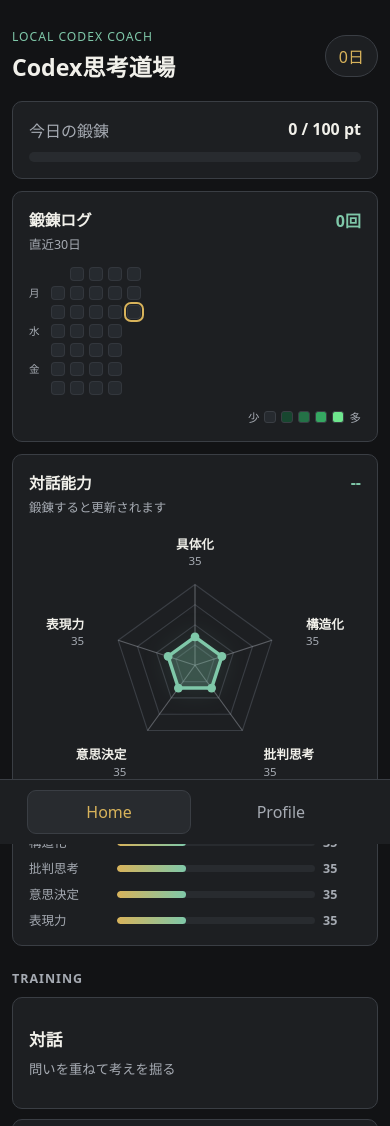
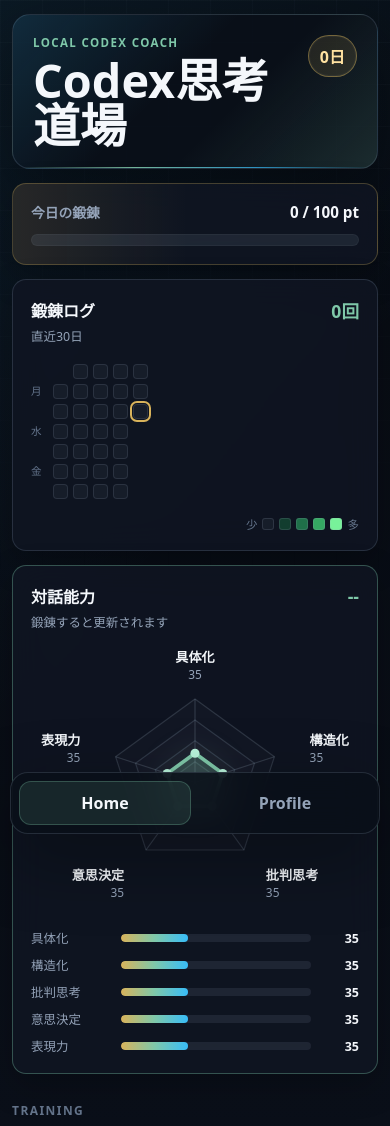
Before and after one commit to ayatemp/codex-thinking-dojo, a website: page public/index.html in a window 390 px wide. Shown: the top 1126 px of the page. Drawn offline with Linux system fonts and the light colour scheme.

Commit message:
Polish app visual design

```diff
--- a/public/styles.css
+++ b/public/styles.css
@@ -1,119 +1,194 @@
 :root {
   color-scheme: dark;
-  --bg: #121315;
-  --panel: #1d1f22;
-  --panel-2: #282b2f;
-  --line: #3a3e44;
-  --text: #f1f0ea;
-  --muted: #a6abb3;
-  --accent: #d8b35b;
-  --accent-2: #7fc8a9;
+  --bg: #070b12;
+  --bg-soft: #0c111c;
+  --panel: rgba(16, 22, 34, 0.86);
+  --panel-solid: #101622;
+  --panel-2: #151d2b;
+  --panel-3: #1b2636;
+  --line: rgba(157, 176, 205, 0.18);
+  --line-strong: rgba(127, 200, 169, 0.35);
+  --text: #f4f7fb;
+  --muted: #94a3b8;
+  --faint: #64748b;
+  --accent: #7fc8a9;
+  --accent-2: #38bdf8;
+  --accent-3: #d8b35b;
   --danger: #ef8b7d;
-  --heat-0: #262a2f;
-  --heat-1: #17462f;
-  --heat-2: #247247;
+  --heat-0: #161d29;
+  --heat-1: #123d2f;
+  --heat-2: #1f7049;
   --heat-3: #35a862;
-  --heat-4: #6ee68e;
-  --radius: 10px;
+  --heat-4: #78f29a;
+  --radius: 14px;
+  --shadow: 0 24px 70px rgba(0, 0, 0, 0.34);
 }
 
 * { box-sizing: border-box; }
 html, body { min-height: 100%; }
 body {
   margin: 0;
-  background: var(--bg);
+  background:
+    linear-gradient(135deg, rgba(56, 189, 248, 0.08), transparent 28%),
+    linear-gradient(315deg, rgba(127, 200, 169, 0.08), transparent 30%),
+    linear-gradient(180deg, #070b12 0%, #0a0f19 52%, #06080d 100%);
   color: var(--text);
   font-family: ui-sans-serif, system-ui, -apple-system, BlinkMacSystemFont, "Hiragino Sans", "Yu Gothic", sans-serif;
+  letter-spacing: 0;
+}
+body::before {
+  content: "";
+  position: fixed;
+  inset: 0;
+  pointer-events: none;
+  background-image:
+    linear-gradient(rgba(148, 163, 184, 0.045) 1px, transparent 1px),
+    linear-gradient(90deg, rgba(148, 163, 184, 0.035) 1px, transparent 1px);
+  background-size: 42px 42px;
+  mask-image: linear-gradient(180deg, rgba(0, 0, 0, 0.9), transparent 72%);
 }
 button, textarea, input, select { font: inherit; }
 button { cursor: pointer; }
 
 .app {
-  width: min(920px, 100%);
+  width: min(1160px, 100%);
   margin: 0 auto;
-  padding: 18px 16px 86px;
+  padding: 28px 18px 96px;
 }
 .screen { display: none; }
 .screen.active { display: block; }
 
-.topbar, .chatbar {
+.topbar {
+  position: relative;
   display: flex;
+  align-items: flex-start;
+  justify-content: space-between;
+  gap: 18px;
+  min-height: 170px;
+  padding: 26px;
+  margin-bottom: 14px;
+  overflow: hidden;
+  border: 1px solid var(--line);
+  border-radius: 22px;
+  background:
+    linear-gradient(135deg, rgba(56, 189, 248, 0.16), transparent 44%),
+    linear-gradient(315deg, rgba(127, 200, 169, 0.16), transparent 40%),
+    rgba(10, 15, 25, 0.88);
+  box-shadow: var(--shadow);
+}
+.topbar::after {
+  content: "";
+  position: absolute;
+  left: 0;
+  right: 0;
+  bottom: 0;
+  height: 1px;
+  background: linear-gradient(90deg, transparent, rgba(127, 200, 169, 0.9), rgba(56, 189, 248, 0.75), transparent);
+}
+.topbar.compact {
+  min-height: auto;
   align-items: center;
-  justify-content: space-between;
-  gap: 16px;
-  padding: 10px 0 18px;
 }
-.topbar.compact { justify-content: flex-start; }
 .eyebrow {
-  margin: 0 0 4px;
-  color: var(--accent-2);
-  font-size: 0.76rem;
-  letter-spacing: 0.08em;
+  margin: 0 0 8px;
+  color: var(--accent);
+  font-size: 0.72rem;
+  font-weight: 800;
+  letter-spacing: 0.12em;
   text-transform: uppercase;
 }
-h1 { margin: 0; font-size: clamp(1.45rem, 3vw, 2rem); letter-spacing: 0; }
+h1 {
+  margin: 0;
+  font-size: clamp(2rem, 5vw, 4.2rem);
+  line-height: 0.96;
+  letter-spacing: 0;
+}
 .streak {
-  border: 1px solid var(--line);
+  min-width: 92px;
+  border: 1px solid rgba(216, 179, 91, 0.45);
   border-radius: 999px;
-  padding: 8px 13px;
-  color: var(--accent);
-  background: var(--panel);
+  padding: 10px 14px;
+  color: #ffe2a1;
+  background: rgba(216, 179, 91, 0.12);
+  text-align: center;
+  font-weight: 800;
   white-space: nowrap;
+  box-shadow: inset 0 0 0 1px rgba(255, 255, 255, 0.04);
 }
 
 .daily, .history, .settings, .insight-panel {
-  background: var(--panel);
   border: 1px solid var(--line);
   border-radius: var(--radius);
-  padding: 16px;
+  background: var(--panel);
+  box-shadow: 0 12px 34px rgba(0, 0, 0, 0.22);
+  backdrop-filter: blur(16px);
+}
+.daily {
+  display: grid;
+  gap: 12px;
+  padding: 18px;
+  border-color: rgba(216, 179, 91, 0.28);
+  background:
+    linear-gradient(90deg, rgba(216, 179, 91, 0.12), transparent 48%),
+    var(--panel);
 }
 .daily-head {
   display: flex;
   justify-content: space-between;
   gap: 12px;
-  margin-bottom: 10px;
   color: var(--muted);
+  font-size: 0.86rem;
+  font-weight: 700;
 }
-.daily-head strong { color: var(--text); }
+.daily-head strong {
+  color: var(--text);
+  font-size: 0.95rem;
+}
 .meter {
-  height: 10px;
+  height: 12px;
   border-radius: 999px;
   overflow: hidden;
-  background: var(--panel-2);
+  background: rgba(148, 163, 184, 0.12);
+  box-shadow: inset 0 0 0 1px rgba(255, 255, 255, 0.04);
 }
 .meter span {
   display: block;
   width: 0;
   height: 100%;
   border-radius: inherit;
-  background: linear-gradient(90deg, var(--accent), var(--accent-2));
+  background: linear-gradient(90deg, var(--accent-3), var(--accent), var(--accent-2));
   transition: width 0.35s ease;
 }
 
 .insights-grid {
   display: grid;
-  grid-template-columns: minmax(0, 1fr) minmax(320px, 0.8fr);
-  gap: 12px;
-  margin-top: 12px;
+  grid-template-columns: minmax(0, 1.12fr) minmax(360px, 0.88fr);
+  gap: 14px;
+  margin-top: 14px;
+}
+.insight-panel {
+  padding: 18px;
 }
 .panel-head {
   display: flex;
   align-items: flex-start;
   justify-content: space-between;
   gap: 12px;
-  margin-bottom: 14px;
+  margin-bottom: 16px;
 }
 .panel-head h2 {
   margin: 0;
-  font-size: 0.98rem;
+  font-size: 1rem;
+  letter-spacing: 0;
 }
 .panel-head p {
-  margin: 4px 0 0;
+  margin: 5px 0 0;
   color: var(--muted);
   font-size: 0.78rem;
 }
 .panel-head strong {
-  color: var(--accent-2);
+  color: var(--accent);
+  font-size: 1.1rem;
   white-space: nowrap;
 }
 .heatmap-wrap {
@@ -122,37 +197,35 @@ h1 { margin: 0; font-size: clamp(1.45rem, 3vw, 2rem); letter-spacing: 0; }
   gap: 8px;
   align-items: start;
   overflow-x: auto;
-  padding-bottom: 2px;
+  padding: 3px 0;
 }
 .heat-weekdays {
   display: grid;
-  grid-template-rows: repeat(7, 14px);
+  grid-template-rows: repeat(7, 15px);
   gap: 5px;
-  color: var(--muted);
+  color: var(--faint);
   font-size: 0.66rem;
-  line-height: 14px;
+  line-height: 15px;
   min-width: 14px;
 }
 .heatmap {
   display: grid;
-  grid-template-rows: repeat(7, 14px);
+  grid-template-rows: repeat(7, 15px);
   grid-auto-flow: column;
-  grid-auto-columns: 14px;
+  grid-auto-columns: 15px;
   gap: 5px;
   width: max-content;
 }
 .heat-cell {
-  width: 14px;
-  height: 14px;
-  border: 1px solid color-mix(in srgb, var(--line) 70%, transparent);
+  width: 15px;
+  height: 15px;
+  border: 1px solid rgba(148, 163, 184, 0.16);
   border-radius: 4px;
   background: var(--heat-0);
 }
-.heat-cell.empty {
-  visibility: hidden;
-}
+.heat-cell.empty { visibility: hidden; }
 .heat-cell.today {
-  outline: 2px solid var(--accent);
+  outline: 2px solid var(--accent-3);
   outline-offset: 1px;
 }
 .level-0 { background: var(--heat-0); }
@@ -165,52 +238,53 @@ h1 { margin: 0; font-size: clamp(1.45rem, 3vw, 2rem); letter-spacing: 0; }
   align-items: center;
   justify-content: flex-end;
   gap: 5px;
-  margin-top: 12px;
-  color: var(--muted);
+  margin-top: 14px;
+  color: var(--faint);
   font-size: 0.72rem;
 }
 .heatmap-legend i {
   width: 12px;
   height: 12px;
+  border: 1px solid rgba(148, 163, 184, 0.18);
   border-radius: 3px;
-  border: 1px solid var(--line);
 }
+
 .ability-panel {
   display: grid;
   gap: 6px;
+  border-color: var(--line-strong);
 }
 .radar-wrap {
   display: grid;
   place-items: center;
-  min-height: 210px;
+  min-height: 214px;
+  margin-top: -4px;
 }
 #ability-radar {
-  width: min(100%, 300px);
+  width: min(100%, 310px);
   height: auto;
   overflow: visible;
 }
 .radar-grid {
-  fill: none;
-  stroke: var(--line);
+  fill: rgba(148, 163, 184, 0.025);
+  stroke: rgba(148, 163, 184, 0.22);
   stroke-width: 1;
 }
 .radar-axis {
-  stroke: color-mix(in srgb, var(--muted) 45%, transparent);
+  stroke: rgba(148, 163, 184, 0.24);
   stroke-width: 1;
 }
 .radar-shape {
-  fill: color-mix(in srgb, var(--accent-2) 26%, transparent);
-  stroke: var(--accent-2);
+  fill: rgba(127, 200, 169, 0.22);
+  stroke: var(--accent);
   stroke-width: 3;
-  filter: drop-shadow(0 0 10px rgba(127, 200, 169, 0.25));
+  filter: drop-shadow(0 0 12px rgba(127, 200, 169, 0.28));
 }
-.radar-dot {
-  fill: var(--accent-2);
-}
+.radar-dot { fill: #b9f5dc; }
 .radar-label {
   fill: var(--text);
   font-size: 11px;
-  font-weight: 700;
+  font-weight: 800;
 }
 .radar-value {
   fill: var(--muted);
@@ -218,78 +292,119 @@ h1 { margin: 0; font-size: clamp(1.45rem, 3vw, 2rem); letter-spacing: 0; }
 }
 .ability-list {
   display: grid;
-  gap: 8px;
+  gap: 9px;
 }
 .ability-row {
   display: grid;
   grid-template-columns: 80px 1fr 38px;
   align-items: center;
-  gap: 8px;
+  gap: 10px;
   color: var(--muted);
   font-size: 0.78rem;
 }
+.ability-row strong {
+  color: var(--text);
+  text-align: right;
+}
 .ability-bar {
-  height: 7px;
+  height: 8px;
   border-radius: 999px;
   overflow: hidden;
-  background: var(--panel-2);
+  background: rgba(148, 163, 184, 0.12);
 }
 .ability-bar span {
   display: block;
   height: 100%;
   border-radius: inherit;
-  background: linear-gradient(90deg, var(--accent), var(--accent-2));
+  background: linear-gradient(90deg, var(--accent-3), var(--accent), var(--accent-2));
 }
 
 .section-title {
-  margin: 24px 0 10px;
-  color: var(--muted);
-  font-size: 0.78rem;
+  margin: 28px 0 12px;
+  color: var(--faint);
+  font-size: 0.75rem;
+  font-weight: 900;
   text-transform: uppercase;
-  letter-spacing: 0.08em;
+  letter-spacing: 0.12em;
 }
 .mode-grid {
   display: grid;
-  grid-template-columns: repeat(2, minmax(0, 1fr));
-  gap: 10px;
+  grid-template-columns: repeat(4, minmax(0, 1fr));
+  gap: 12px;
 }
 .mode-card {
-  min-height: 112px;
+  position: relative;
+  min-height: 156px;
+  overflow: hidden;
   border: 1px solid var(--line);
-  border-radius: var(--radius);
-  padding: 16px;
+  border-radius: 16px;
+  padding: 58px 17px 17px;
   color: var(--text);
-  background: var(--panel);
+  background:
+    linear-gradient(180deg, rgba(255, 255, 255, 0.045), transparent 52%),
+    var(--panel-solid);
   text-align: left;
-  transition: border-color 0.15s ease, background 0.15s ease, transform 0.15s ease;
+  transition: border-color 0.18s ease, transform 0.18s ease, background 0.18s ease;
+}
+.mode-card::before {
+  content: "";
+  position: absolute;
+  top: 17px;
+  left: 17px;
+  width: 28px;
+  height: 28px;
+  border-radius: 9px;
+  background: linear-gradient(135deg, var(--accent), var(--accent-2));
+  box-shadow: 0 0 22px rgba(56, 189, 248, 0.18);
+}
+.mode-card::after {
+  content: "";
+  position: absolute;
+  top: 28px;
+  left: 25px;
+  width: 12px;
+  height: 6px;
+  border: solid #06101a;
+  border-width: 0 0 3px 3px;
+  transform: rotate(-45deg);
 }
 .mode-card:hover {
-  border-color: var(--accent);
-  background: var(--panel-2);
-  transform: translateY(-1px);
+  border-color: rgba(127, 200, 169, 0.65);
+  background:
+    linear-gradient(180deg, rgba(127, 200, 169, 0.12), transparent 58%),
+    var(--panel-solid);
+  transform: translateY(-2px);
 }
 .mode-card span {
   display: block;
   margin-bottom: 8px;
-  font-size: 1.05rem;
-  font-weight: 700;
+  font-size: 1.06rem;
+  font-weight: 850;
 }
 .mode-card small {
   display: block;
   color: var(--muted);
   line-height: 1.55;
 }
-.mode-card.wide { grid-column: 1 / -1; min-height: 88px; }
+.mode-card.wide {
+  grid-column: span 2;
+  min-height: 156px;
+}
+.mode-card[data-mode="counter"]::before { background: linear-gradient(135deg, #d8b35b, #ef8b7d); }
+.mode-card[data-mode="decision"]::before { background: linear-gradient(135deg, #7fc8a9, #78f29a); }
+.mode-card[data-mode="output"]::before { background: linear-gradient(135deg, #38bdf8, #7c8cff); }
+.mode-card[data-mode="news"]::before { background: linear-gradient(135deg, #d8b35b, #7fc8a9); }
 
 .history {
-  min-height: 84px;
+  min-height: 88px;
+  padding: 8px 16px;
   color: var(--muted);
 }
 .history-item {
   display: flex;
   justify-content: space-between;
   gap: 12px;
-  padding: 10px 0;
+  padding: 12px 0;
   border-bottom: 1px solid var(--line);
 }
 .history-item:last-child { border-bottom: 0; }
@@ -299,10 +414,18 @@ h1 { margin: 0; font-size: clamp(1.45rem, 3vw, 2rem); letter-spacing: 0; }
   position: sticky;
   top: 0;
   z-index: 5;
-  background: color-mix(in srgb, var(--bg) 92%, transparent);
-  backdrop-filter: blur(12px);
+  display: grid;
+  grid-template-columns: auto 1fr auto;
+  align-items: center;
+  gap: 14px;
+  padding: 14px 0 18px;
+  background: rgba(7, 11, 18, 0.86);
+  backdrop-filter: blur(14px);
 }
-.chatbar h1 { font-size: 1.05rem; }
+.chatbar h1 {
+  margin: 0;
+  font-size: 1.08rem;
+}
 .chatbar p {
   margin: 3px 0 0;
   color: var(--muted);
@@ -310,10 +433,10 @@ h1 { margin: 0; font-size: clamp(1.45rem, 3vw, 2rem); letter-spacing: 0; }
 }
 .ghost {
   border: 1px solid var(--line);
-  border-radius: 8px;
-  padding: 8px 12px;
+  border-radius: 10px;
+  padding: 9px 12px;
   color: var(--text);
-  background: var(--panel);
+  background: rgba(16, 22, 34, 0.92);
 }
 .ghost:hover { border-color: var(--accent); }
 .hidden { display: none; }
@@ -323,53 +446,54 @@ h1 { margin: 0; font-size: clamp(1.45rem, 3vw, 2rem); letter-spacing: 0; }
   flex-direction: column;
   gap: 12px;
   min-height: calc(100vh - 210px);
-  padding-bottom: 90px;
+  padding-bottom: 96px;
 }
 .msg {
   max-width: min(720px, 88%);
-  border-radius: 16px;
-  padding: 12px 14px;
+  border-radius: 18px;
+  padding: 13px 15px;
   line-height: 1.75;
   white-space: pre-wrap;
   word-break: break-word;
 }
 .msg.user {
   align-self: flex-end;
-  color: #16140c;
-  background: var(--accent);
-  border-bottom-right-radius: 5px;
+  color: #06101a;
+  background: linear-gradient(135deg, #d8b35b, #7fc8a9);
+  border-bottom-right-radius: 6px;
+  font-weight: 650;
 }
 .msg.assistant {
   align-self: flex-start;
   border: 1px solid var(--line);
-  background: var(--panel);
-  border-bottom-left-radius: 5px;
+  background: rgba(16, 22, 34, 0.94);
+  border-bottom-left-radius: 6px;
+  box-shadow: 0 12px 34px rgba(0, 0, 0, 0.18);
 }
 .msg.note {
   align-self: center;
   max-width: 100%;
   color: var(--muted);
-  background: transparent;
-  border: 1px dashed var(--line);
+  background: rgba(16, 22, 34, 0.55);
+  border: 1px dashed rgba(148, 163, 184, 0.28);
 }
-.msg.loading {
-  color: var(--muted);
-}
+.msg.loading { color: var(--muted); }
 
 .composer {
   position: fixed;
   left: 50%;
-  bottom: 16px;
-  width: min(920px, calc(100% - 32px));
+  bottom: 18px;
+  width: min(920px, calc(100% - 36px));
   transform: translateX(-50%);
   display: grid;
   grid-template-columns: 1fr auto;
   gap: 10px;
   padding: 10px;
-  border: 1px solid var(--line);
-  border-radius: 14px;
-  background: color-mix(in srgb, var(--panel) 94%, transparent);
-  backdrop-filter: blur(12px);
+  border: 1px solid rgba(127, 200, 169, 0.24);
+  border-radius: 18px;
+  background: rgba(10, 15, 25, 0.88);
+  box-shadow: var(--shadow);
+  backdrop-filter: blur(18px);
 }
 .composer textarea {
   width: 100%;
@@ -377,75 +501,88 @@ h1 { margin: 0; font-size: clamp(1.45rem, 3vw, 2rem); letter-spacing: 0; }
   resize: none;
   border: 0;
   outline: 0;
-  padding: 10px;
+  padding: 11px 12px;
   color: var(--text);
   background: transparent;
 }
 .composer button, .settings button {
   border: 0;
-  border-radius: 9px;
-  padding: 10px 16px;
-  color: #16140c;
-  background: var(--accent);
-  font-weight: 700;
+  border-radius: 12px;
+  padding: 10px 17px;
+  color: #06101a;
+  background: linear-gradient(135deg, var(--accent-3), var(--accent));
+  font-weight: 850;
 }
-.composer button:disabled { opacity: 0.55; cursor: wait; }
+.composer button:disabled {
+  opacity: 0.55;
+  cursor: wait;
+}
 
 .settings {
   display: grid;
-  gap: 14px;
+  gap: 15px;
+  padding: 18px;
 }
 .settings label {
   display: grid;
-  gap: 7px;
+  gap: 8px;
   color: var(--muted);
+  font-weight: 700;
 }
 .settings input, .settings textarea, .settings select {
   width: 100%;
   border: 1px solid var(--line);
-  border-radius: 8px;
-  padding: 11px 12px;
+  border-radius: 12px;
+  padding: 12px 13px;
   color: var(--text);
-  background: var(--panel-2);
+  background: rgba(21, 29, 43, 0.92);
 }
 
 .nav {
   position: fixed;
-  left: 0;
-  right: 0;
-  bottom: 0;
+  left: 50%;
+  right: auto;
+  bottom: 16px;
+  z-index: 20;
   display: flex;
-  justify-content: center;
   gap: 8px;
-  padding: 10px 16px;
-  border-top: 1px solid var(--line);
-  background: var(--panel);
+  width: min(380px, calc(100% - 32px));
+  padding: 8px;
+  border: 1px solid var(--line);
+  border-radius: 18px;
+  background: rgba(10, 15, 25, 0.88);
+  box-shadow: var(--shadow);
+  backdrop-filter: blur(18px);
+  transform: translateX(-50%);
 }
 .nav button {
-  width: min(180px, 42vw);
+  flex: 1;
   border: 1px solid transparent;
-  border-radius: 9px;
+  border-radius: 12px;
   padding: 10px 12px;
   color: var(--muted);
   background: transparent;
+  font-weight: 800;
 }
 .nav button.active {
-  color: var(--accent);
-  border-color: var(--line);
-  background: var(--panel-2);
+  color: var(--text);
+  border-color: rgba(127, 200, 169, 0.28);
+  background: rgba(127, 200, 169, 0.12);
 }
 .toast {
   position: fixed;
   left: 50%;
-  bottom: 74px;
+  bottom: 82px;
+  z-index: 30;
   transform: translateX(-50%) translateY(20px);
   opacity: 0;
   pointer-events: none;
   border: 1px solid var(--line);
   border-radius: 999px;
-  padding: 8px 14px;
+  padding: 9px 15px;
   background: var(--panel-2);
   color: var(--text);
+  box-shadow: var(--shadow);
   transition: opacity 0.2s ease, transform 0.2s ease;
 }
 .toast.show {
@@ -453,11 +590,32 @@ h1 { margin: 0; font-size: clamp(1.45rem, 3vw, 2rem); letter-spacing: 0; }
   transform: translateX(-50%) translateY(0);
 }
 
+@media (max-width: 860px) {
+  .insights-grid { grid-template-columns: 1fr; }
+  .mode-grid { grid-template-columns: repeat(2, minmax(0, 1fr)); }
+}
+
 @media (max-width: 640px) {
-  .app { padding-inline: 12px; }
-  .insights-grid { grid-template-columns: 1fr; }
+  .app { padding: 14px 12px 94px; }
+  .topbar {
+    min-height: 148px;
+    padding: 20px;
+    border-radius: 18px;
+  }
+  h1 { font-size: clamp(2rem, 12vw, 3.1rem); }
+  .streak {
+    min-width: auto;
+    padding: 8px 11px;
+  }
   .mode-grid { grid-template-columns: 1fr; }
   .mode-card.wide { grid-column: auto; }
   .msg { max-width: 94%; }
-  .composer { bottom: 10px; width: calc(100% - 20px); }
+  .composer {
+    bottom: 12px;
+    width: calc(100% - 20px);
+  }
+  .nav {
+    bottom: 10px;
+    width: calc(100% - 20px);
+  }
 }
```
